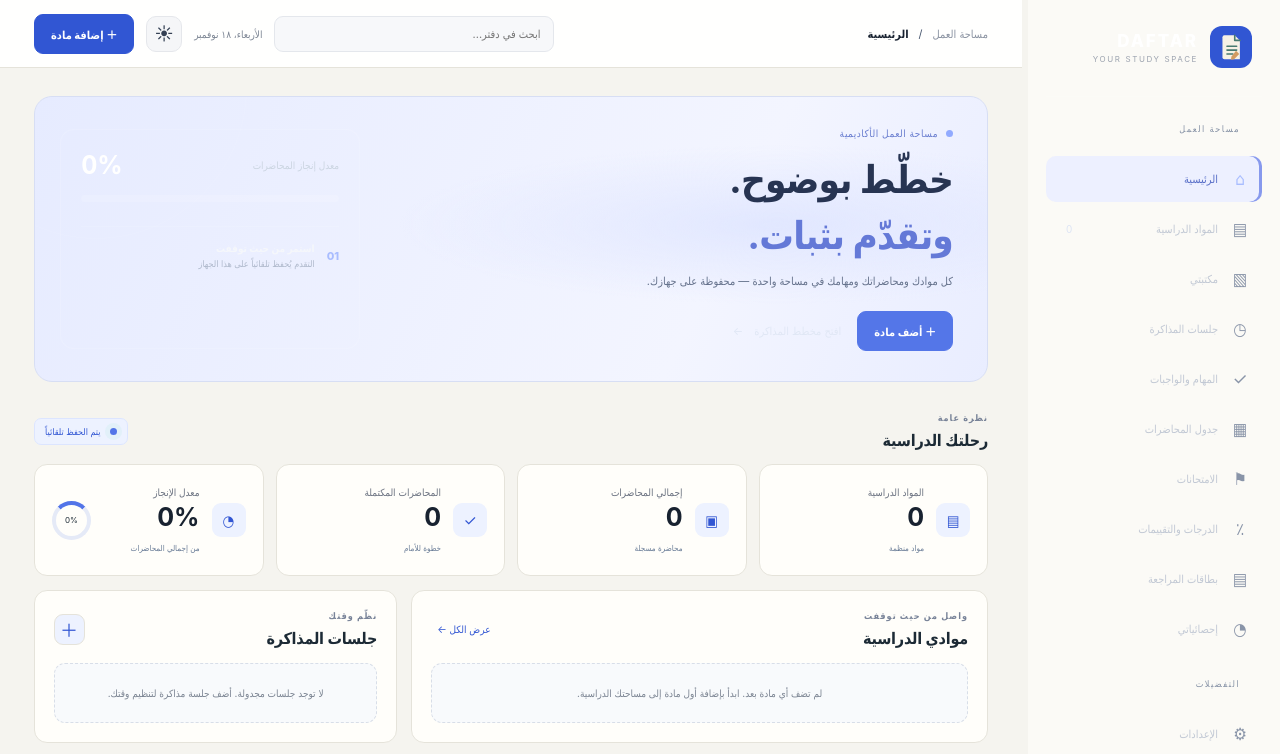
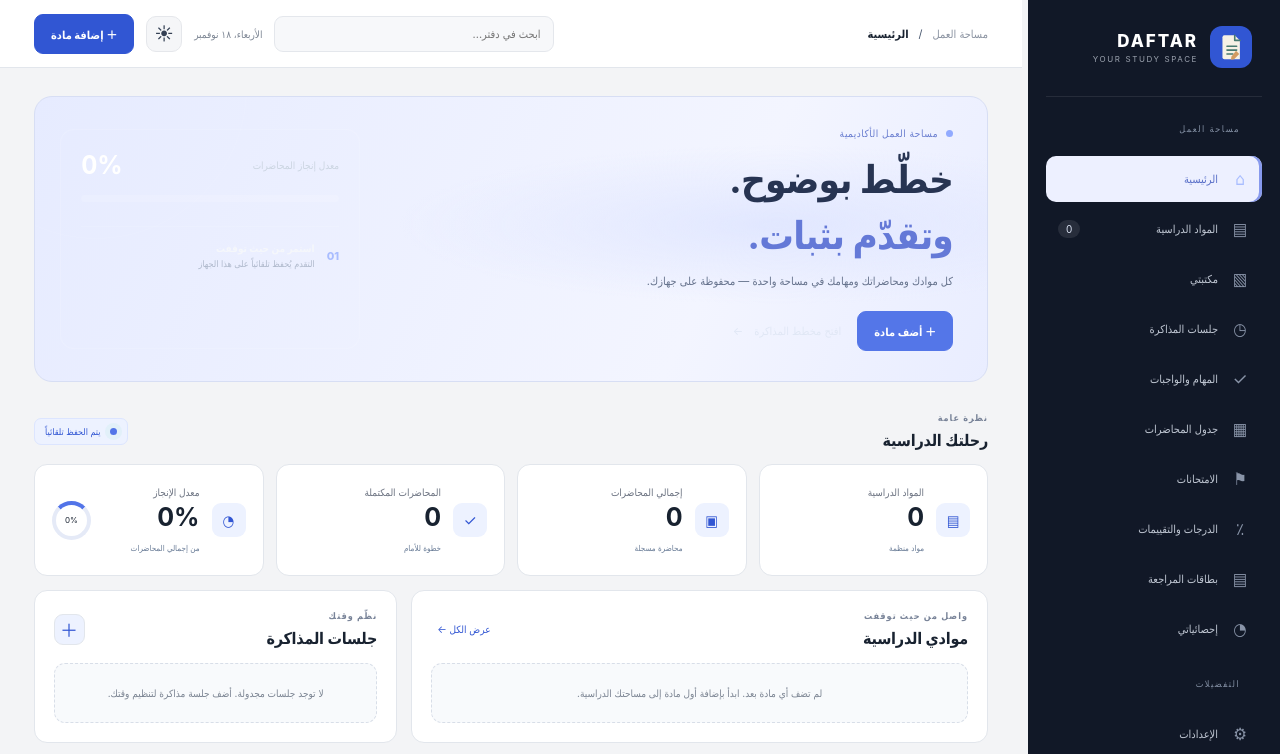
Before and after one commit to gogmail73-collab/DAFTAR, a plain HTML site: page index.html in a window 1280 px wide. Both pictures are taken after a click on the button "تغيير المظهر". Shown: the top 754 px of the page. Drawn offline with Linux system fonts and the light colour scheme.

Commit message:
DAFTAR 2.0: remove page entrance animation and normalize light palette

```diff
--- a/styles.css
+++ b/styles.css
@@ -313,3 +313,7 @@ body:not(.light) .priority.low{background:#263a61;color:#b7c8ff}
 }
 @media(max-width:420px){.search-wrap{width:112px}.quick-add{padding:9px}.quick-add span{display:none}.crumb span,.crumb i{display:none}.crumb{font-size:10px}}
 @media(prefers-reduced-motion:reduce){*,*::before,*::after{scroll-behavior:auto!important;animation:none!important;transition:none!important}}
+
+/* Performance and light palette corrections */
+.page,.page.active{animation:none!important;transition:none!important}
+body.light{--bg:#f3f4f6;--sidebar:#111827;--surface:#ffffff;--surface2:#f8fafc;--surface3:#eef1f5;--text:#182230;--muted:#6b7280;--line:#e2e6ec;--accent:#3156d3;--accent2:#5274e8;--mint:#5274e8;--shadow:0 12px 30px rgba(15,23,42,.055);color-scheme:light}
```
